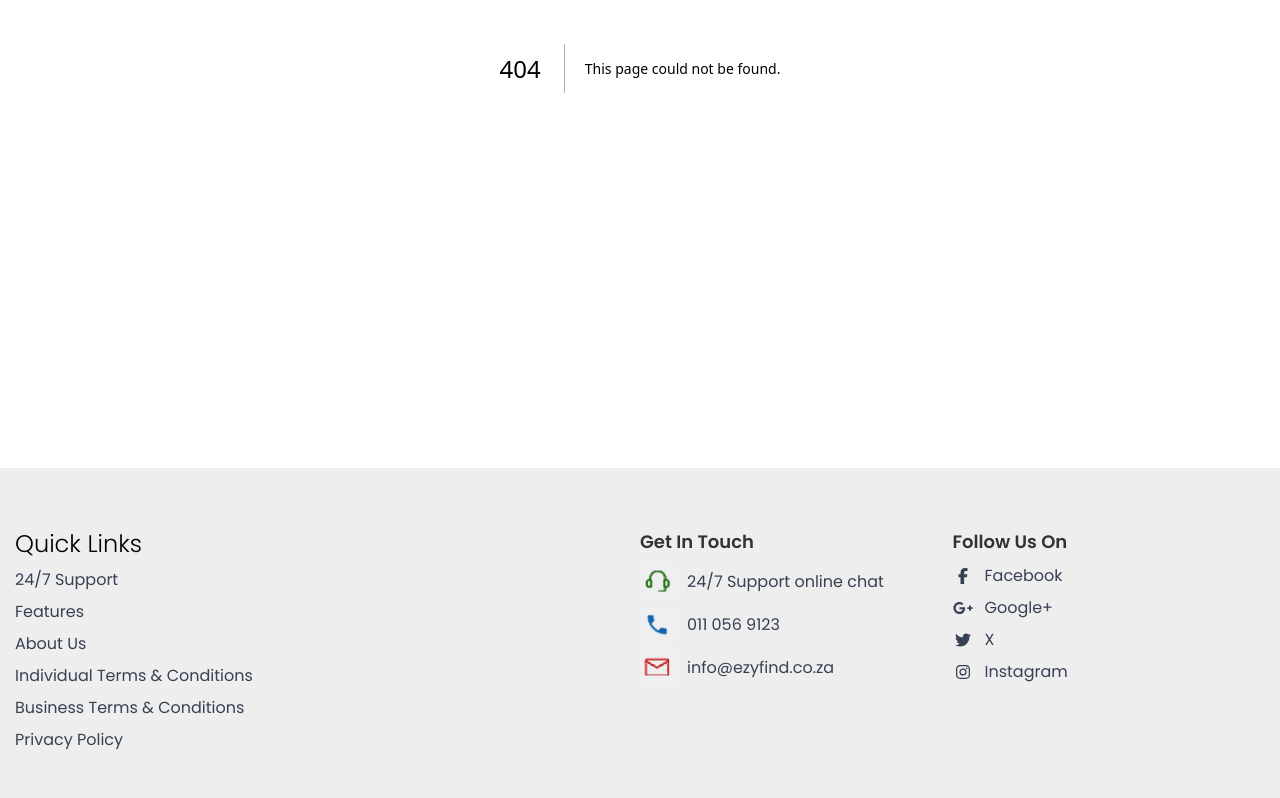
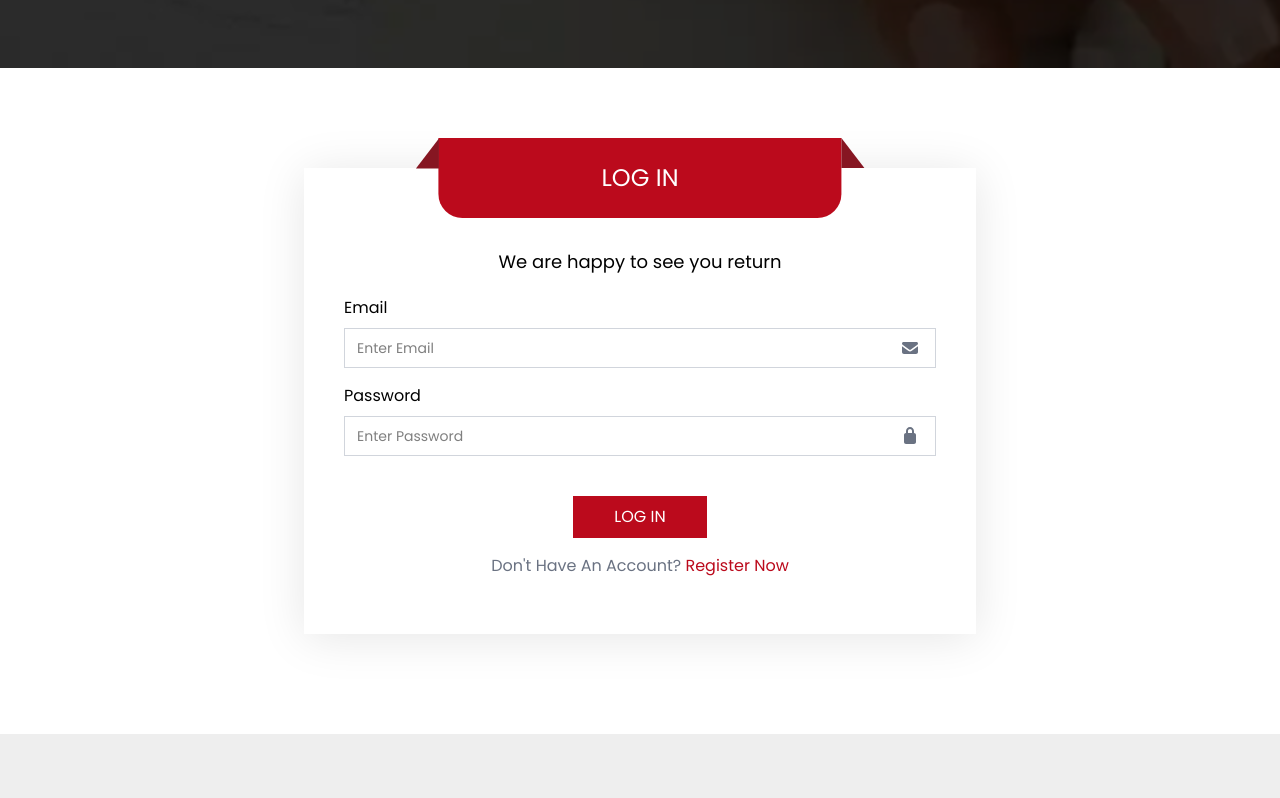
Before and after one commit to binateit/manufacturingezyfind, a Next.js app: page /login in a window 1280 px wide. Before the commit this address had no page. Shown: the part 500-1298 px from the top of the page. Built offline with nearby package versions, Linux system fonts and the light colour scheme.

Commit message:
Update Login Page

```diff
--- a/next.config.ts
+++ b/next.config.ts
@@ -1,92 +1,38 @@
 import type { NextConfig } from "next";
 
 const nextConfig: NextConfig = {
-  // ✅ Enable Compression for smaller file sizes
   compress: true,
-  // ✅ Optimize Images with next/image
+
   images: {
-    unoptimized: true,
-    // domains: ["www.manufacturingezyfind.co.za"], // Add external image domains
-    formats: ["image/avif", "image/webp"], // Modern image formats
-    minimumCacheTTL: 60 * 60 * 24 * 7, // Cache for 1 week
+    unoptimized: true, // required for export
+    formats: ["image/avif", "image/webp"],
+    minimumCacheTTL: 60 * 60 * 24 * 7,
     remotePatterns: [
       {
         protocol: 'https',
         hostname: 'www.manufacturingezyfind.co.za',
         pathname: '/Documents/**',
-        search: '',
       },
     ],
   },
 
-  // ✅ Enable Experimental Features
   experimental: {
-    optimizeCss: false, // Reduce CSS size
-    scrollRestoration: true, // Better navigation UX
+    optimizeCss: false,
+    scrollRestoration: true,
   },
 
-  async rewrites() {
-    return [
-      {
-        source: '/manufacturing/business/:id/:slug.html',
-        destination: '/manufacturing/business/:id/:slug', // maps to [...companyId].tsx
-      },
-      {
-        source: '/manufacturing/product/:id/:slug.html',
-        destination: '/manufacturing/product/:id/:slug', // maps to [...productId].tsx
-      },
-      {
-        source: '/manufacturing/article/:id/:slug.html',
-        destination: '/manufacturing/article/:id/:slug', // maps to [...articleId].tsx
-      },
-      {
-        source: '/manufacturing/jobs/:id/:slug.html',
-        destination: '/manufacturing/jobs/:id/:slug', // maps to [...jobId].tsx
-      },
-      {
-        source: '/manufacturing/tenders/:id/:slug.html',
-        destination: '/manufacturing/tenders/:id/:slug', // maps to [...tenderId].tsx
-      },
-      {
-        source: '/manufacturing/digital/:id/:slug.html',
-        destination: '/manufacturing/digital/:id/:slug', // maps to [...eflyerId].tsx
-      },
-    ];
-  },
+  output: "standalone", // fully static
 
-  // ✅ Enable HTTP/2 & Cache-Control Headers
-  async headers() {
-    return [
-      {
-        source: "/(.*)", // Applies to all routes
-        headers: [
-          { key: "Cache-Control", value: "public, max-age=31536000, immutable" }, // Cache assets
-          { key: "Strict-Transport-Security", value: "max-age=31536000; includeSubDomains; preload" }, // Enforce HTTPS
-        ],
-      },
-    ];
-  },
-
-  // ✅ Optimize Server Rendering
-  output: "export", // Reduce server-side bundle size
-
-  // ✅ Enable Web Analytics for Core Web Vitals
-  // analyticsId: process.env.NEXT_PUBLIC_ANALYTICS_ID || "",
-
-  // ✅ React Strict Mode (Recommended)
   reactStrictMode: true,
 
-  // ✅ Optimize JavaScript Bundles with splitChunks
   webpack(config, { isServer }) {
     if (!isServer) {
       config.optimization.splitChunks = {
         chunks: 'all',
-        // More fine-grained configuration can be added if needed
       };
     }
     return config;
   },
-
 };
 
 export default nextConfig;
--- /dev/null
+++ b/src/pages/login.tsx
@@ -0,0 +1,96 @@
+import { Card } from "@/components/ui";
+import PageBanner from "@/components/ui/PageBanner";
+import { faEnvelope, faLock } from "@fortawesome/free-solid-svg-icons";
+import { FontAwesomeIcon } from "@fortawesome/react-fontawesome";
+import clsx from "clsx";
+import { useFormik } from "formik";
+import Link from "next/link";
+import * as Yup from 'yup';
+
+export default function LoginPage() {
+    const dashboard = process.env.NEXT_PUBLIC_DASHBOARD_URL;
+
+    const formik = useFormik({
+        initialValues: { email: '', password: '' },
+        validationSchema: Yup.object({
+            email: Yup.string().email('Invalid email').required('Email is required'),
+            password: Yup.string()
+                .matches(/^(?=.*[A-Z])(?=.*\d).*$/, 'Include at least one capital letter and one number')
+                .required('Password is required'),
+        }),
+        onSubmit: async (values, actions) => {
+            actions.setSubmitting(true);
+            const token = 'Basic ' + window.btoa(`${values.email}:${values.password}`);
+            console.log("token", token);
+            try {
+                // const data = await authService.sSOLogin(token);
+                // if (data?.success && data?.result?.token) {
+                //     localStorage.setItem('token', data.result.token);
+                //     login({ firstName: data?.result?.firstName || '', lastName: data?.result?.lastName || 'Unknown' });
+
+                //     const user = JSON.stringify({ firstName: data.result.firstName, lastName: data.result.lastName });
+                //     sessionStorage.setItem('user', user);
+
+                //     window.location.replace(`${dashboard}?token=${data?.result?.token}&value=${JSON.stringify(data.result)}`);
+                // } else {
+                //     console.log(data?.message || 'Failed to login.');
+                // }
+            } catch (error) {
+                console.log(error instanceof Error ? error.message : 'Something went wrong');
+            }
+            actions.setSubmitting(false);
+        }
+    });
+
+    return (
+        <>
+            <PageBanner backgroundImage='/images/register_banner.webp' title='Log in' />
+            <Card title='Log in' className='w-[95%] md:w-2xl mx-auto my-25' titleClassName='uppercase text-xl sm:text-xl lg:text-xl xl:text-2xl font-medium text-white'>
+                <p className='text-center mb-5 text-lg'>We are happy to see you return</p>
+                <form onSubmit={formik.handleSubmit}>
+                    <div className='mb-4'>
+                        <label className='mb-2 block'>Email</label>
+                        <div className='relative'>
+                            <input {...formik.getFieldProps('email')} type='email' placeholder='Enter Email'
+                                className={clsx('form-control w-full h-10 px-3 pr-10 text-sm xl:text-[14px] 2xl:text-md',
+                                    formik.touched.email && formik.errors.email ? 'border border-red-500' : 'border border-gray-300')}
+                            />
+                            <FontAwesomeIcon icon={faEnvelope} className={clsx(
+                                'absolute top-1/2 right-4 transform -translate-y-1/2',
+                                formik.touched.email && formik.errors.email ? 'text-red-500' : 'text-gray-500')}
+                            />
+                        </div>
+                        {formik.touched.email && formik.errors.email && (
+                            <div className='mt-1 text-sm text-red-600'>{formik.errors.email}</div>
+                        )}
+                    </div>
+
+                    <div className='mb-4'>
+                        <label className='mb-2 block'>Password</label>
+                        <div className='relative'>
+                            <input {...formik.getFieldProps('password')} type='password' placeholder='Enter Password'
+                                className={clsx('form-control w-full h-10 px-3 pr-10 text-sm xl:text-[14px] 2xl:text-md',
+                                    formik.touched.password && formik.errors.password ? 'border border-red-500' : 'border border-gray-300')}
+                            />
+                            <FontAwesomeIcon icon={faLock} className={clsx(
+                                'absolute top-1/2 right-4 transform -translate-y-1/2',
+                                formik.touched.password && formik.errors.password ? 'text-red-500' : 'text-gray-500')}
+                            />
+                        </div>
+                        {formik.touched.password && formik.errors.password && (
+                            <div className='mt-1 text-sm text-red-600'>{formik.errors.password}</div>
+                        )}
+                    </div>
+
+                    <div className='text-center mt-10'>
+                        <button type="submit" className="py-2 bg-[var(--primary-color)] text-white border border-[var(--primary-color)] uppercase transition-all hover:bg-white hover:text-[var(--primary-color)] px-10"
+                            disabled={formik.isSubmitting || !formik.isValid}>
+                            {formik.isSubmitting ? 'Logging in...' : 'Log in'}
+                        </button>
+                        <p className='text-gray-500 my-4'>Don&apos;t Have An Account? <Link href='/register' className='text-primary'>Register Now</Link></p>
+                    </div>
+                </form>
+            </Card>
+        </>
+    )
+}
--- a/src/pages/manufacturing/business/[...companyId].tsx
+++ b/src/pages/manufacturing/business/[...companyId].tsx
@@ -54,7 +54,7 @@ export async function getStaticPaths() {
     });
 
     const paths = finalData.getBusinessList?.result?.map((business: BusinessItem) => ({
-        params: { companyId: [`${business?.companyId || ''}`, `${slugify(business?.companyName) || ''}`] },
+        params: { companyId: [`${business?.companyId || ''}`, `${slugify(business?.companyName) || ''}.html`] },
     })) || [];
 
 
```
Also changed, not shown: vercel.json (added).
